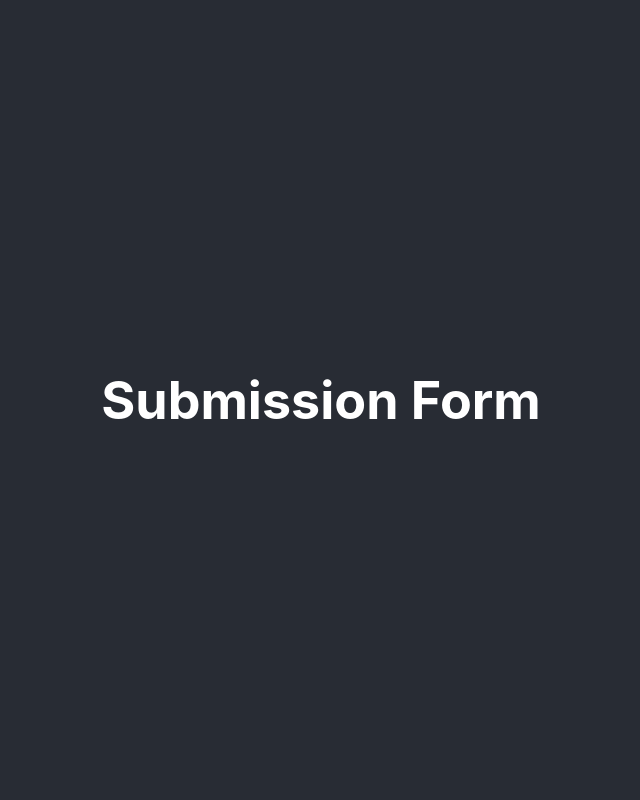
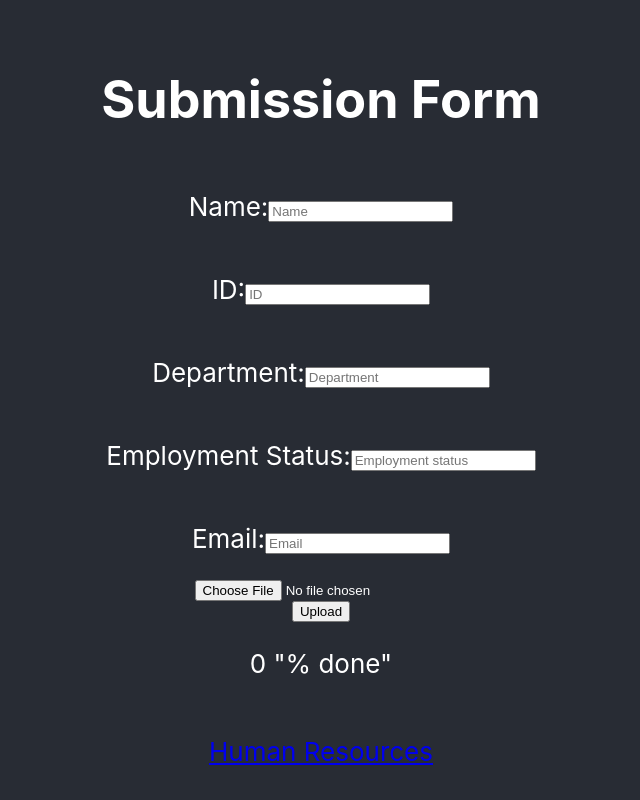
Before and after one commit to daple1997/workplace-accomodation-form, a React (Create React App) app: page / in a window 1280 px wide. Shown: the top 800 px of the page, without its empty margins (319-959 px from the left). Built offline with nearby package versions, Linux system fonts and the light colour scheme.

Commit message:
Final styling changes

```diff
--- a/src/Form.js
+++ b/src/Form.js
@@ -78,10 +78,10 @@ export default function Form(){
     }
 
     return (
-        <div>
-            <div className="App-header">
+        <div className="App-header">
+
                 <h1>Submission Form</h1>
-            </div>
+
                 <p>
                     Name:
                     <input
--- a/src/HR.js
+++ b/src/HR.js
@@ -51,7 +51,7 @@ const HR = () => {
     }, [])
 
     return (
-        <div>
+        <div className="App-header">
           <h1>HR Page</h1>
           <label htmlFor="location">
              Choice of parameter
```
